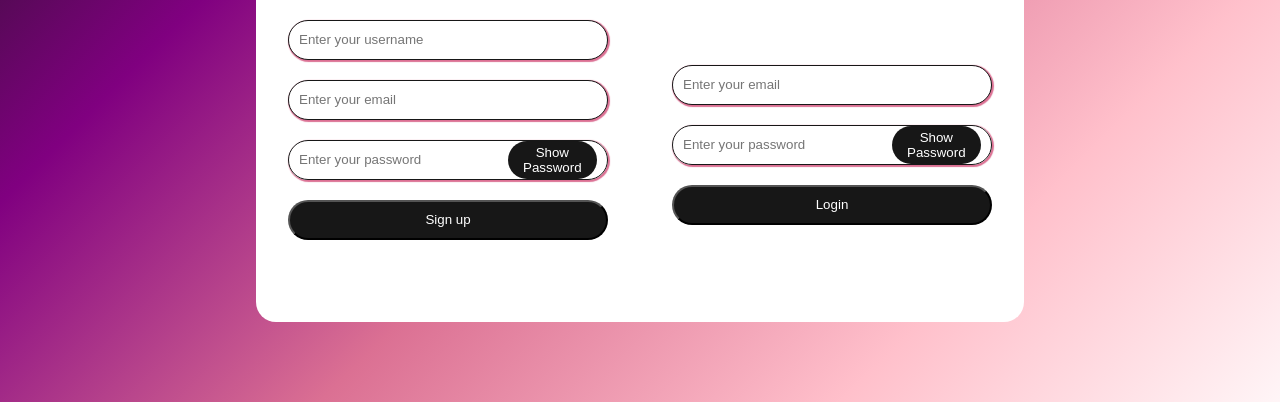
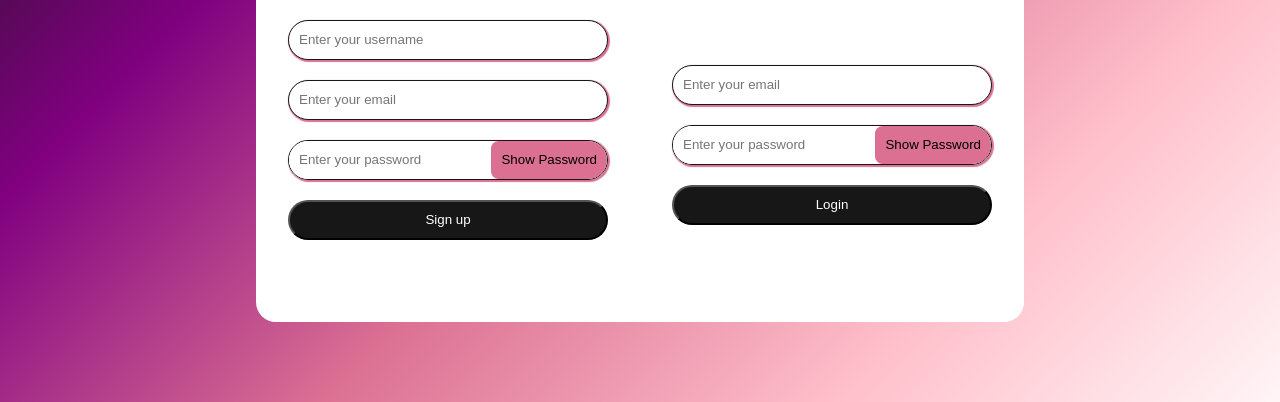
Before and after one commit to DeepFriedChicken-1/Pixhaven, a plain HTML site: page html/account.html in a window 1280 px wide. Shown: the part 398-800 px from the top of the page. Drawn offline with Linux system fonts and the light colour scheme.

Commit message:
Added show password

```diff
--- a/css/account.css
+++ b/css/account.css
@@ -43,37 +43,6 @@ main{
     border: 1px solid rgb(23, 23, 23);
     box-shadow: 1px 1px 1px 1px palevioletred;
 }
-#canvas > div > form > div{
-    margin-bottom: 20px;
-    height: 5vh;
-    width: 25vw;
-    border-radius: 2.5vh;
-    padding: 0 10px;
-    border-color: transparent;
-    border: 1px solid rgb(23, 23, 23);
-    box-shadow: 1px 1px 1px 1px palevioletred;
-    display: flex;
-    justify-content: space-between;
-    align-items: center;
-}
-#canvas > div > form > div > input{
-    border: none;
-    background-color: transparent;
-    width:60%;
-    height: 100%;
-}
-#canvas > div > form > div > input:focus{
-    outline: none;
-}
-#canvas > div > form > div > button{
-    border: none;
-    background-color: rgb(23, 23, 23);
-    border-radius: 2.5vh;
-    color: white;
-    width: 30%;
-    height: 100%;
-    cursor: pointer;
-}
 #canvas > div > form > input:focus{
     outline: none;
 }
@@ -90,3 +59,33 @@ main{
     background-color: white;
     color: rgb(23, 23, 23);
 }
+.passwordContainer{
+    margin-bottom: 20px;
+    height: 5vh;
+    width: 25vw;
+    border-radius: 2.5vh;
+    border-color: transparent;
+    border: 1px solid rgb(23, 23, 23);
+    box-shadow: 1px 1px 1px 1px palevioletred;
+    display: flex;
+    justify-content: space-between;
+    align-items: center;
+}
+.passwordContainer button{
+    border: none;
+    background-color: palevioletred;
+    color: black;
+    cursor: pointer;
+    height: 100%;
+    border-radius: 1vh 2.5vh 2.5vh 1vh;
+    padding: 10px;
+}
+.passwordContainer input{
+    border: none;
+    height: 100%;
+    border-radius: 2.5vh 1vh 1vh 2.5vh;
+    padding-left: 10px;
+}
+.passwordContainer input:focus{
+    outline: none;
+}
--- a/html/account.html
+++ b/html/account.html
@@ -23,8 +23,8 @@
           <form id="signupform">
             <input type="text" placeholder="Enter your username" />
             <input type="email" placeholder="Enter your email" />
-            <div>
-              <input type="password" placeholder="Enter your password" />
+            <div class="passwordContainer">
+              <input name ="password" type="password" placeholder="Enter your password" />
               <button id="togglePassword" onclick="togglePasswordVisibility()">
                 Show Password
               </button>
@@ -36,8 +36,8 @@
           <h1>Login</h1>
           <form>
             <input type="email" placeholder="Enter your email" />
-            <div>
-              <input type="password" placeholder="Enter your password" />
+            <div class="passwordContainer">
+              <input name="password" type="password" placeholder="Enter your password" />
               <button id="togglePassword" onclick="togglePasswordVisibility()">
                 Show Password
               </button>
@@ -48,4 +48,17 @@
       </div>
     </main>
   </body>
+  <script>
+    function togglePasswordVisibility() {
+      var passwordInput = document.querySelector('input[name="password"]');
+      var toggleButton = document.getElementById('togglePassword');
+      if (passwordInput.type === 'password') {
+        passwordInput.type = 'text';
+        toggleButton.textContent = 'Hide Password';
+      } else {
+        passwordInput.type = 'password';
+        toggleButton.textContent = 'Show Password';
+      }
+    }
+  </script>
 </html>
--- a/js/account.js
+++ b/js/account.js
@@ -15,17 +15,6 @@ document.addEventListener("DOMContentLoaded", function () {
         "Username can only contain letters, numbers, and underscores, and no spaces."
       );
       return false;
-    }
-    function togglePasswordVisibility() {
-        var passwordInput = document.querySelector('input[name="password"]');
-        var toggleButton = document.getElementById('togglePassword');
-        if (passwordInput.type === 'password') {
-            passwordInput.type = 'text';
-            toggleButton.textContent = 'Hide Password';
-        } else {
-            passwordInput.type = 'password';
-            toggleButton.textContent = 'Show Password';
-        }
     }
     // Email validation: simple email regex
     var emailRegex = /^[^\s@]+@[^\s@]+\.[^\s@]+$/;
```
